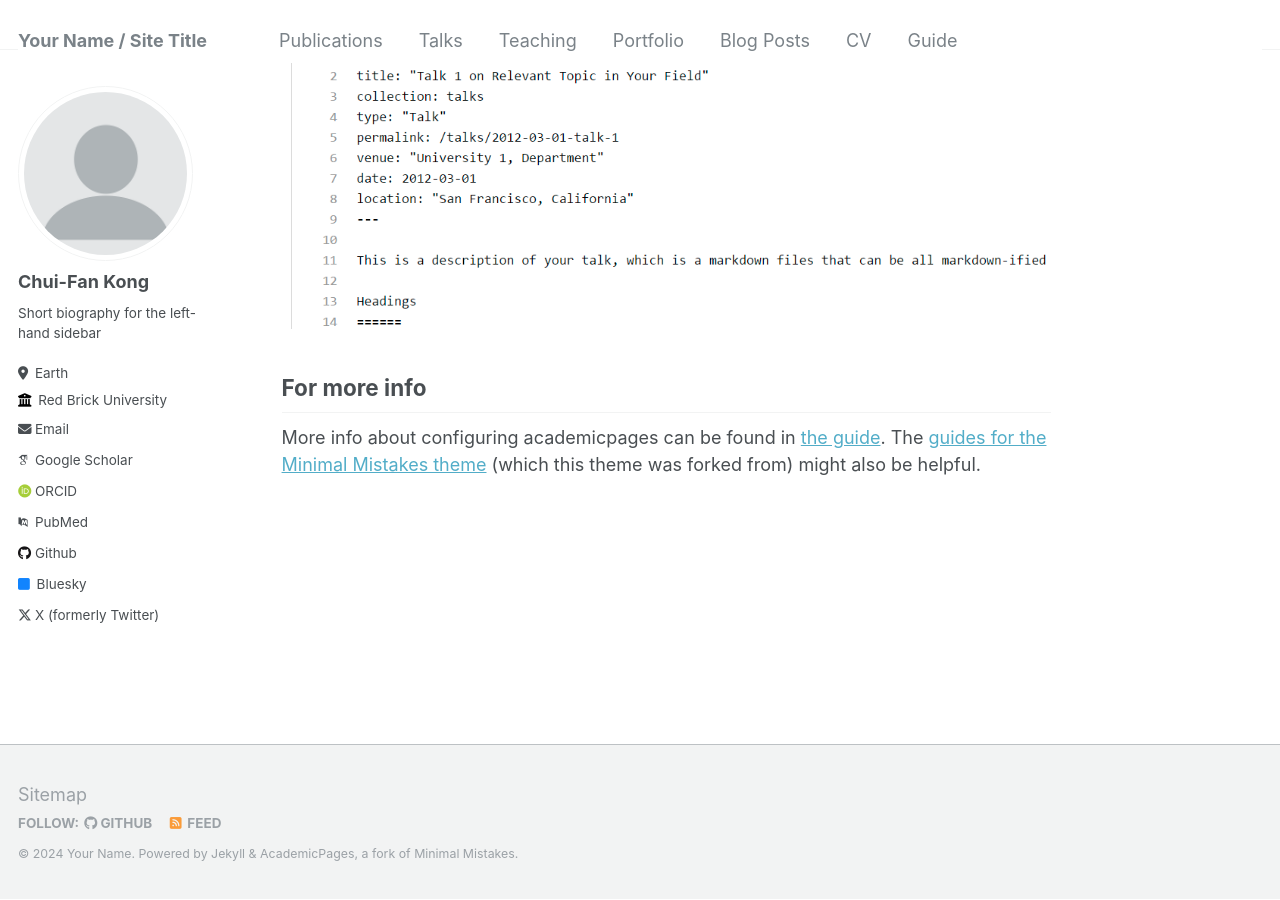
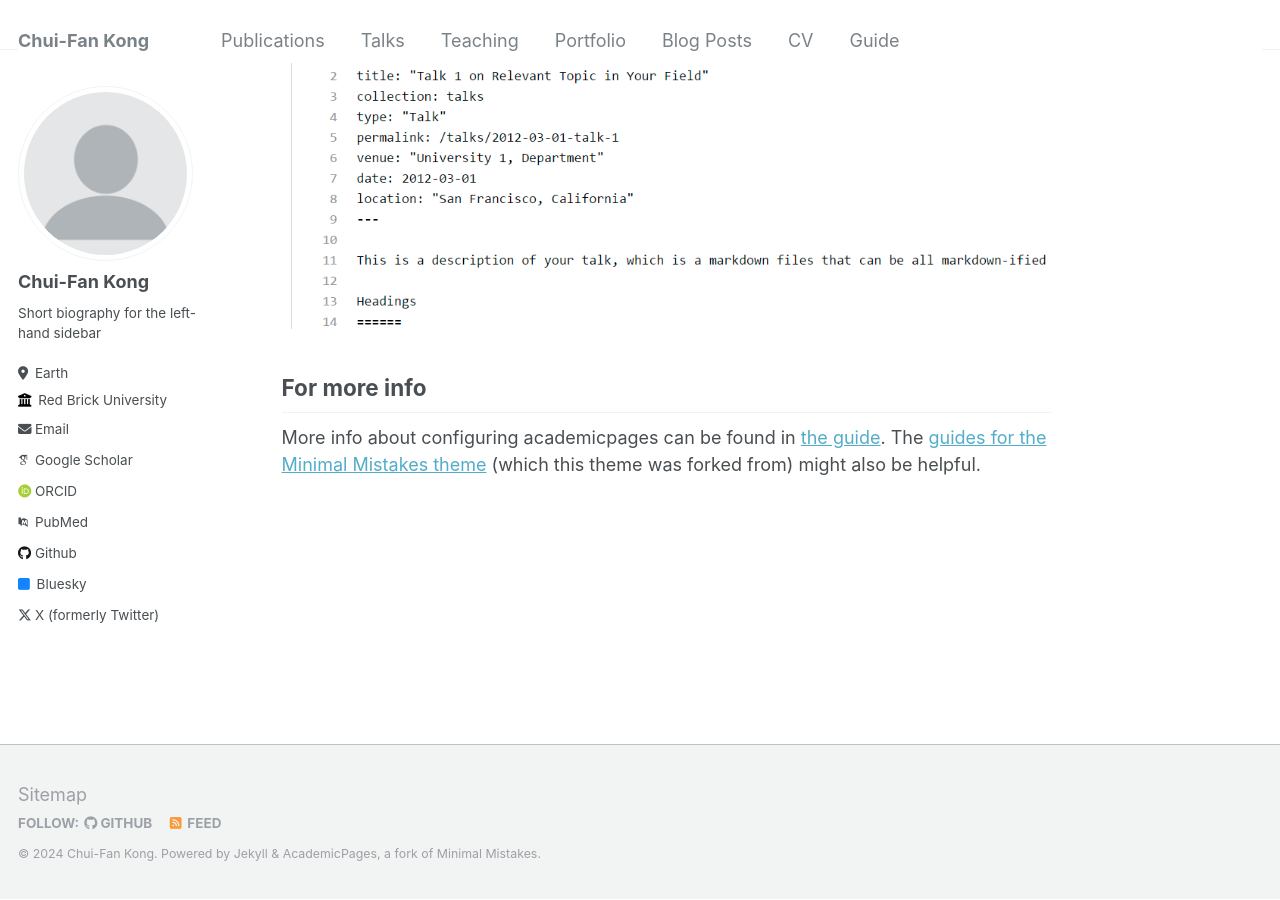
Before and after one commit to kongchuifan/kongchuifan.github.io, a Jekyll site: the page built from _pages/about.md, in a window 1280 px wide and 900 px high, scrolled down 2612 px. Built offline with Jekyll 4.4.1, drawn with Linux system fonts in a browser that asks for light colours; some web fonts are replaced.

Commit message:
add my name

```diff
--- a/_config.yml
+++ b/_config.yml
@@ -8,10 +8,10 @@
 
 # Basic Site Settings
 locale                   : "en-US"
-title                    : "Your Name / Site Title"
+title                    : "Chui-Fan Kong"
 title_separator          : "-"
-name                     : &name "Your Name"
-description              : &description "personal description"
+name                     : &name "Chui-Fan Kong"
+description              : &description "tttttttt"
 url                      : https://academicpages.github.io # the base hostname & protocol for your site e.g. "https://mmistakes.github.io"
 baseurl                  : "" # the subpath of your site, e.g. "/blog"
 repository               : "academicpages/academicpages.github.io"
```
